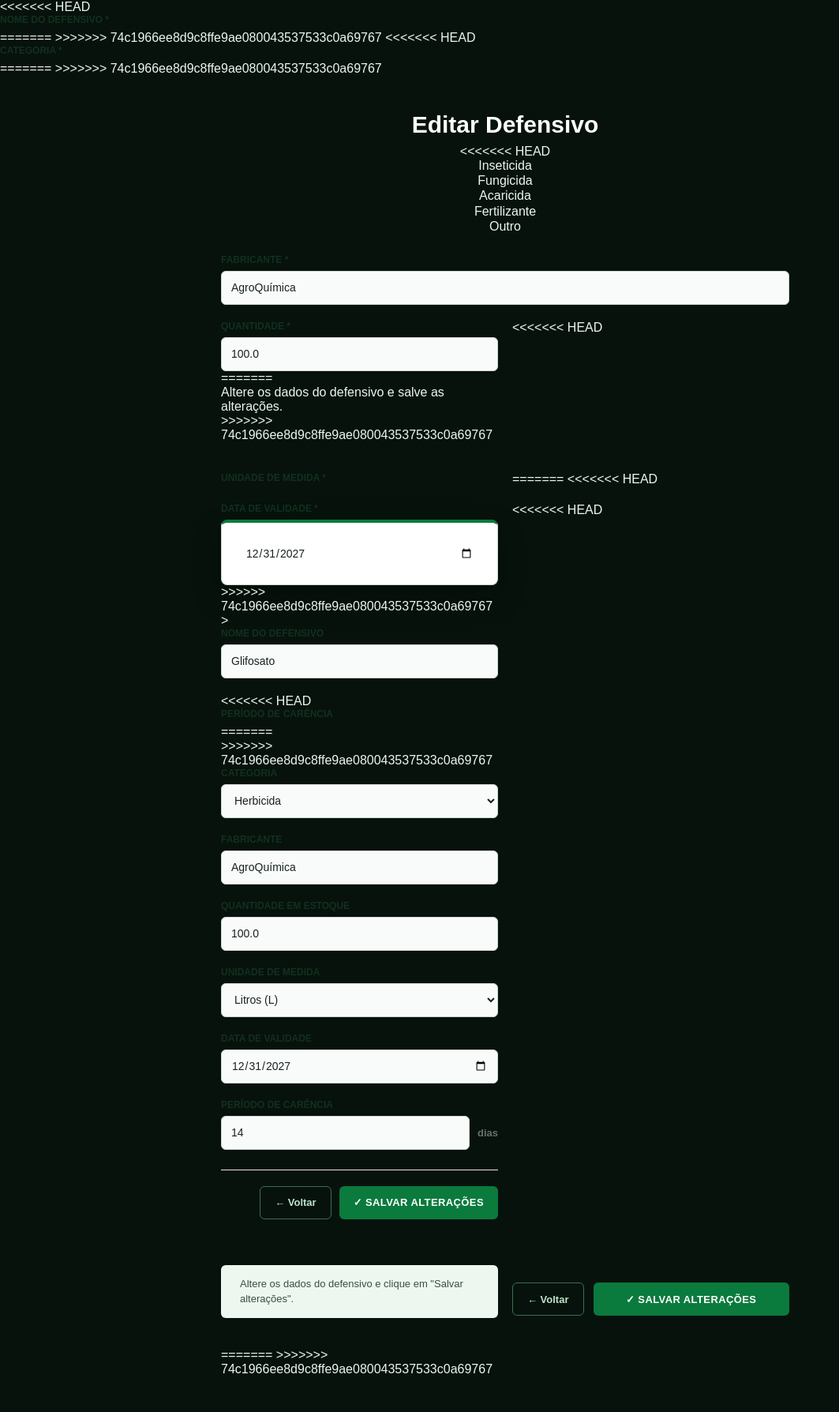
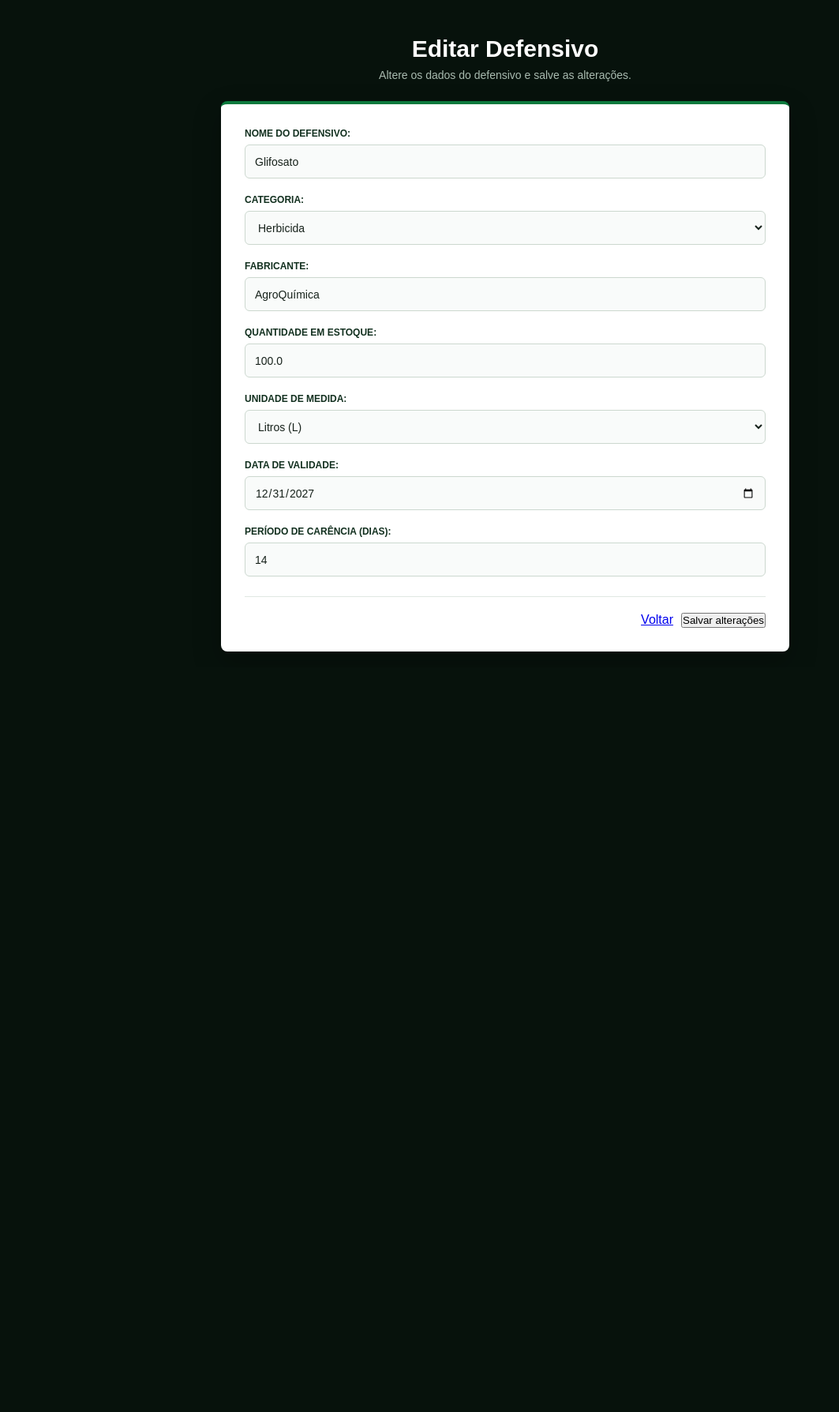
Before and after one commit to rafaelaoliveiira01-droid/AgroControle, a Flask app: page /editar-defensivo/1 in a window 1280 px wide. Shown: the whole page at 79% size, without its empty margins (0-1063 px from the left). After the commit the page ends 825 px from the top, so only its background shows below. Run offline with Flask 3, Linux system fonts and the light colour scheme; the visitor is signed in with stand-in values (Sample User, id 1); data comes from the database, SQL or seed files in the repository.

Commit message:
Corrigindo inicialização do banco de dados

```diff
--- a/app.py
+++ b/app.py
@@ -11,7 +11,8 @@ app = Flask(__name__)
 
 app.secret_key = "projeto-agro-chave"
 
-DATABASE = "banco.db"
+BASE_DIR = os.path.dirname(os.path.abspath(__file__))
+DATABASE = os.path.join(BASE_DIR, "banco.db")
 
 UPLOAD_FOLDER = os.path.join("static", "uploads", "perfis")
 
@@ -1981,10 +1982,7 @@ def excluir_talao(id):
 # INICIAR SISTEMA
 # =========================================================
 
+criar_banco()
+
 if __name__ == "__main__":
-
-    criar_banco()
-
-    app.run(
-        debug=True
-    )
+    app.run(debug=True)
--- a/templates/editar_defensivo.html
+++ b/templates/editar_defensivo.html
@@ -1,163 +1,35 @@
 <!DOCTYPE html>
 <html lang="pt-BR">
-
 <head>
-
-<<<<<<< HEAD
-        <label>
-             Nome do defensivo *
-        </label>
-=======
     <meta charset="UTF-8">
->>>>>>> 74c1966ee8d9c8ffe9ae080043537533c0a69767
-
-    <meta name="viewport"
-          content="width=device-width, initial-scale=1.0">
-
+    <meta name="viewport" content="width=device-width, initial-scale=1.0">
     <title>Editar Defensivo - AgroControl</title>
-
-    <link rel="stylesheet"
-          href="{{ url_for('static', filename='style.css') }}">
-
+    <link rel="stylesheet" href="{{ url_for('static', filename='style.css') }}">
 </head>
-
-<<<<<<< HEAD
-        <label>
-             Categoria *
-        </label>
-=======
 <body>
->>>>>>> 74c1966ee8d9c8ffe9ae080043537533c0a69767
 
     <div class="pagina-edicao">
-
         <div class="cabecalho-edicao">
-
             <h1>Editar Defensivo</h1>
-
-<<<<<<< HEAD
-            <option value="Inseticida"
-                {% if defensivo.categoria == "Inseticida" %}selected{% endif %}>
-                Inseticida
-            </option>
-
-            <option value="Fungicida"
-                {% if defensivo.categoria == "Fungicida" %}selected{% endif %}>
-                Fungicida
-            </option>
-
-            <option value="Acaricida"
-                {% if defensivo.categoria == "Acaricida" %}selected{% endif %}>
-                Acaricida
-            </option>
-
-            <option value="Fertilizante"
-                {% if defensivo.categoria == "Fertilizante" %}selected{% endif %}>
-                Fertilizante
-            </option>
-
-            <option value="Outro"
-                {% if defensivo.categoria == "Outro" %}selected{% endif %}>
-                Outro
-            </option>
-
-        </select>
-
+            <p>Altere os dados do defensivo e salve as alterações.</p>
         </div>
 
-
-    <div class="campo">
-
-        <label>
-             Fabricante *
-        </label>
-
-        <input
-            type="text"
-            name="fabricante"
-            value="{{ defensivo.fabricante }}"
-            required
-        >
-
-    </div>
-
-
-    <div class="linha">
-
-        <div class="campo">
-
-            <label>
-                 Quantidade *
-            </label>
-
-            <input
-                type="number"
-                name="quantidade"
-                step="0.01"
-                min="0"
-                value="{{ defensivo.estoque }}"
-                required
-            >
-=======
-            <p>
-                Altere os dados do defensivo e salve as alterações.
-            </p>
->>>>>>> 74c1966ee8d9c8ffe9ae080043537533c0a69767
-
-        </div>
-
-
+        <!-- Mensagens do sistema -->
         {% with mensagens = get_flashed_messages(with_categories=true) %}
-
-<<<<<<< HEAD
-            <label>
-                 Unidade de medida *
-            </label>
-=======
             {% if mensagens %}
->>>>>>> 74c1966ee8d9c8ffe9ae080043537533c0a69767
-
                 {% for categoria, mensagem in mensagens %}
-
                     <div class="mensagem {{ categoria }}">
                         {{ mensagem }}
                     </div>
-
                 {% endfor %}
-
             {% endif %}
-
         {% endwith %}
 
+        <!-- Formulário de edição -->
+        <form method="POST" class="formulario-edicao">
 
-<<<<<<< HEAD
             <div class="campo">
-
-        <label>
-             Data de validade *
-        </label>
-
-        <input
-            type="date"
-            name="validade"
-            value="{{ defensivo.validade }}"
-            required
-=======
-        <form
-            method="POST"
-            class="formulario-edicao"
->>>>>>> 74c1966ee8d9c8ffe9ae080043537533c0a69767
-        >
-
-
-            <!-- NOME -->
-
-            <div class="campo-edicao">
-
-                <label for="nome">
-                     Nome do defensivo
-                </label>
-
+                <label for="nome">Nome do defensivo:</label>
                 <input
                     type="text"
                     id="nome"
@@ -165,92 +37,40 @@
                     value="{{ defensivo['nome'] }}"
                     required
                 >
-
             </div>
 
-
-            <!-- CATEGORIA -->
-
-<<<<<<< HEAD
-        <label>
-             Período de carência
-        </label>
-=======
-            <div class="campo-edicao">
->>>>>>> 74c1966ee8d9c8ffe9ae080043537533c0a69767
-
-                <label for="categoria">
-                     Categoria
-                </label>
-
-                <select
-                    id="categoria"
-                    name="categoria"
-                    required
-                >
-
-                    <option value="">
-                        Selecione uma categoria
-                    </option>
-
-                    <option
-                        value="Herbicida"
-                        {% if defensivo['categoria'] == 'Herbicida' %}
-                            selected
-                        {% endif %}
-                    >
+            <div class="campo">
+                <label for="categoria">Categoria:</label>
+                <select id="categoria" name="categoria" required>
+                    <option value="Herbicida"
+                        {% if defensivo['categoria'] == 'Herbicida' %}selected{% endif %}>
                         Herbicida
                     </option>
 
-                    <option
-                        value="Fungicida"
-                        {% if defensivo['categoria'] == 'Fungicida' %}
-                            selected
-                        {% endif %}
-                    >
+                    <option value="Fungicida"
+                        {% if defensivo['categoria'] == 'Fungicida' %}selected{% endif %}>
                         Fungicida
                     </option>
 
-                    <option
-                        value="Inseticida"
-                        {% if defensivo['categoria'] == 'Inseticida' %}
-                            selected
-                        {% endif %}
-                    >
+                    <option value="Inseticida"
+                        {% if defensivo['categoria'] == 'Inseticida' %}selected{% endif %}>
                         Inseticida
                     </option>
 
-                    <option
-                        value="Fertilizante"
-                        {% if defensivo['categoria'] == 'Fertilizante' %}
-                            selected
-                        {% endif %}
-                    >
+                    <option value="Fertilizante"
+                        {% if defensivo['categoria'] == 'Fertilizante' %}selected{% endif %}>
                         Fertilizante
                     </option>
 
-                    <option
-                        value="Outro"
-                        {% if defensivo['categoria'] == 'Outro' %}
-                            selected
-                        {% endif %}
-                    >
+                    <option value="Outro"
+                        {% if defensivo['categoria'] == 'Outro' %}selected{% endif %}>
                         Outro
                     </option>
-
                 </select>
-
             </div>
 
-
-            <!-- FABRICANTE -->
-
-            <div class="campo-edicao">
-
-                <label for="fabricante">
-                     Fabricante
-                </label>
-
+            <div class="campo">
+                <label for="fabricante">Fabricante:</label>
                 <input
                     type="text"
                     id="fabricante"
@@ -258,119 +78,59 @@
                     value="{{ defensivo['fabricante'] }}"
                     required
                 >
-
             </div>
 
-
-            <!-- QUANTIDADE -->
-
-            <div class="campo-edicao">
-
-                <label for="quantidade">
-                     Quantidade em estoque
-                </label>
-
+            <div class="campo">
+                <label for="estoque">Quantidade em estoque:</label>
                 <input
                     type="number"
-                    id="quantidade"
-                    name="quantidade"
-                    step="0.01"
+                    id="estoque"
+                    name="estoque"
                     min="0"
+                    step="any"
                     value="{{ defensivo['estoque'] }}"
                     required
                 >
-
             </div>
 
-
-            <!-- UNIDADE -->
-
-            <div class="campo-edicao">
-
-                <label for="unidade">
-                     Unidade de medida
-                </label>
-
-                <select
-                    id="unidade"
-                    name="unidade"
-                    required
-                >
-
-                    <option value="">
-                        Selecione uma unidade
-                    </option>
-
-                    <option
-                        value="Litros (L)"
-                        {% if defensivo['unidade'] == 'Litros (L)' %}
-                            selected
-                        {% endif %}
-                    >
+            <div class="campo">
+                <label for="unidade">Unidade de medida:</label>
+                <select id="unidade" name="unidade" required>
+                    <option value="Litros (L)"
+                        {% if defensivo['unidade'] == 'Litros (L)' %}selected{% endif %}>
                         Litros (L)
                     </option>
 
-                    <option
-                        value="Quilogramas (kg)"
-                        {% if defensivo['unidade'] == 'Quilogramas (kg)' %}
-                            selected
-                        {% endif %}
-                    >
+                    <option value="Quilogramas (kg)"
+                        {% if defensivo['unidade'] == 'Quilogramas (kg)' %}selected{% endif %}>
                         Quilogramas (kg)
                     </option>
 
-                    <option
-                        value="Gramas (g)"
-                        {% if defensivo['unidade'] == 'Gramas (g)' %}
-                            selected
-                        {% endif %}
-                    >
+                    <option value="Gramas (g)"
+                        {% if defensivo['unidade'] == 'Gramas (g)' %}selected{% endif %}>
                         Gramas (g)
                     </option>
 
-                    <option
-                        value="Mililitros (mL)"
-                        {% if defensivo['unidade'] == 'Mililitros (mL)' %}
-                            selected
-                        {% endif %}
-                    >
+                    <option value="Mililitros (mL)"
+                        {% if defensivo['unidade'] == 'Mililitros (mL)' %}selected{% endif %}>
                         Mililitros (mL)
                     </option>
-
                 </select>
-
             </div>
 
-
-            <!-- VALIDADE -->
-
-            <div class="campo-edicao">
-
-                <label for="validade">
-                     Data de validade
-                </label>
-
+            <div class="campo">
+                <label for="validade">Data de validade:</label>
                 <input
                     type="date"
                     id="validade"
                     name="validade"
-                    value="{{ defensivo['validade'] }}"
+                    value="{{ defensivo['validade'] or '' }}"
                     required
                 >
-
             </div>
 
-
-            <!-- CARÊNCIA -->
-
-            <div class="campo-edicao">
-
-                <label for="carencia">
-                     Período de carência
-                </label>
-
-                <div class="campo-com-unidade">
-
+            <div class="campo">
+                <label for="carencia">Período de carência (dias):</label>
                 <input
                     type="number"
                     id="carencia"
@@ -379,72 +139,20 @@
                     value="{{ defensivo['carencia'] }}"
                     required
                 >
-
-                    <span>dias</span>
-
             </div>
 
-            </div>
-
-
-            <!-- BOTÕES -->
-
             <div class="botoes-edicao">
-
-                <a
-                    href="{{ url_for('estoque') }}"
-                    class="botao-secundario"
-                >
-                    ← Voltar
+                <a href="{{ url_for('estoque') }}" class="botao-voltar">
+                    Voltar
                 </a>
 
-                <button
-                    type="submit"
-                    class="botao-principal"
-                >
-                    ✓ Salvar alterações
+                <button type="submit" class="botao-salvar">
+                    Salvar alterações
                 </button>
-
             </div>
 
         </form>
-
     </div>
 
 </body>
-
-<<<<<<< HEAD
-    <div class="info">
-
-        <span></span>
-
-        <p>
-            Altere os dados do defensivo e clique em
-            "Salvar alterações".
-        </p>
-
-    </div>
-
-
-    <div class="botoes-formulario">
-
-        <a
-            href="/estoque"
-            class="botao-secundario"
-        >
-            ← Voltar
-        </a>
-
-        <button
-            type="submit"
-            class="botao"
-        >
-            ✓ Salvar alterações
-        </button>
-
-    </div>
-
-</form>
-=======
 </html>
->>>>>>> 74c1966ee8d9c8ffe9ae080043537533c0a69767
```
Lines whose indentation alone changed are shown as unchanged.
